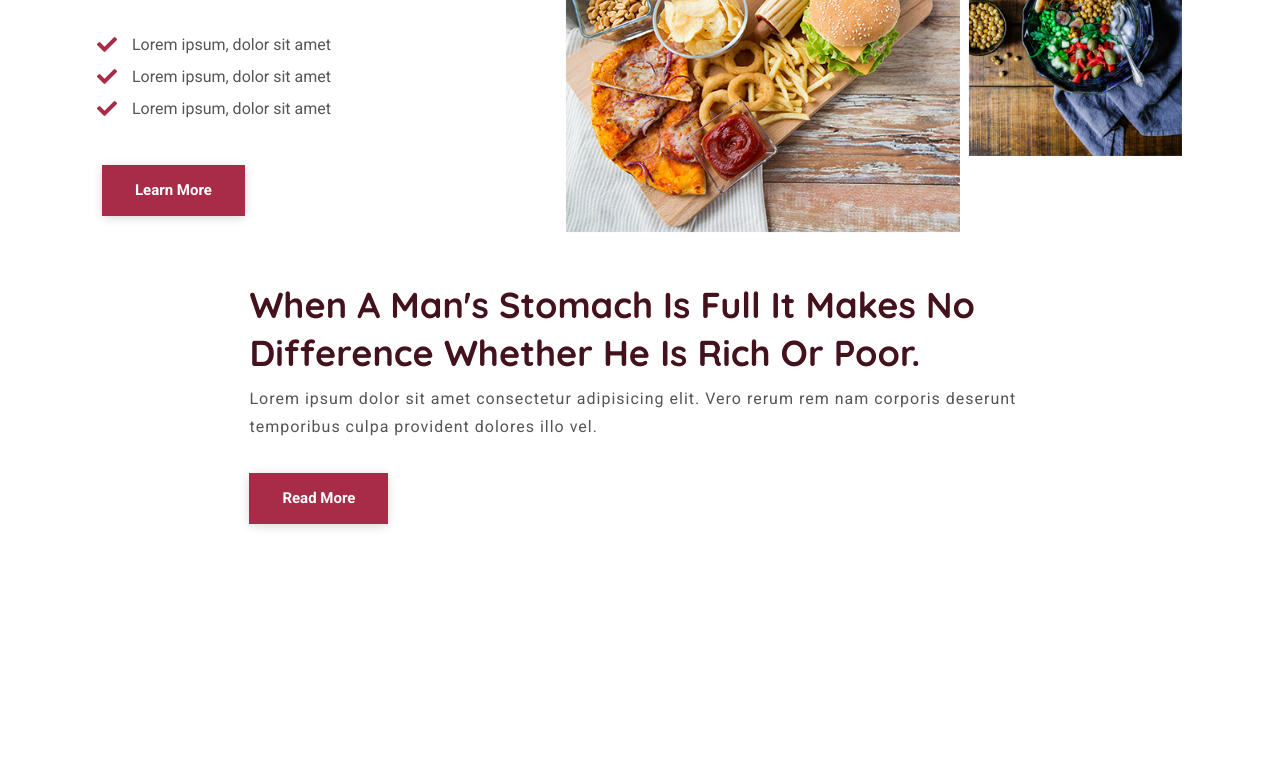
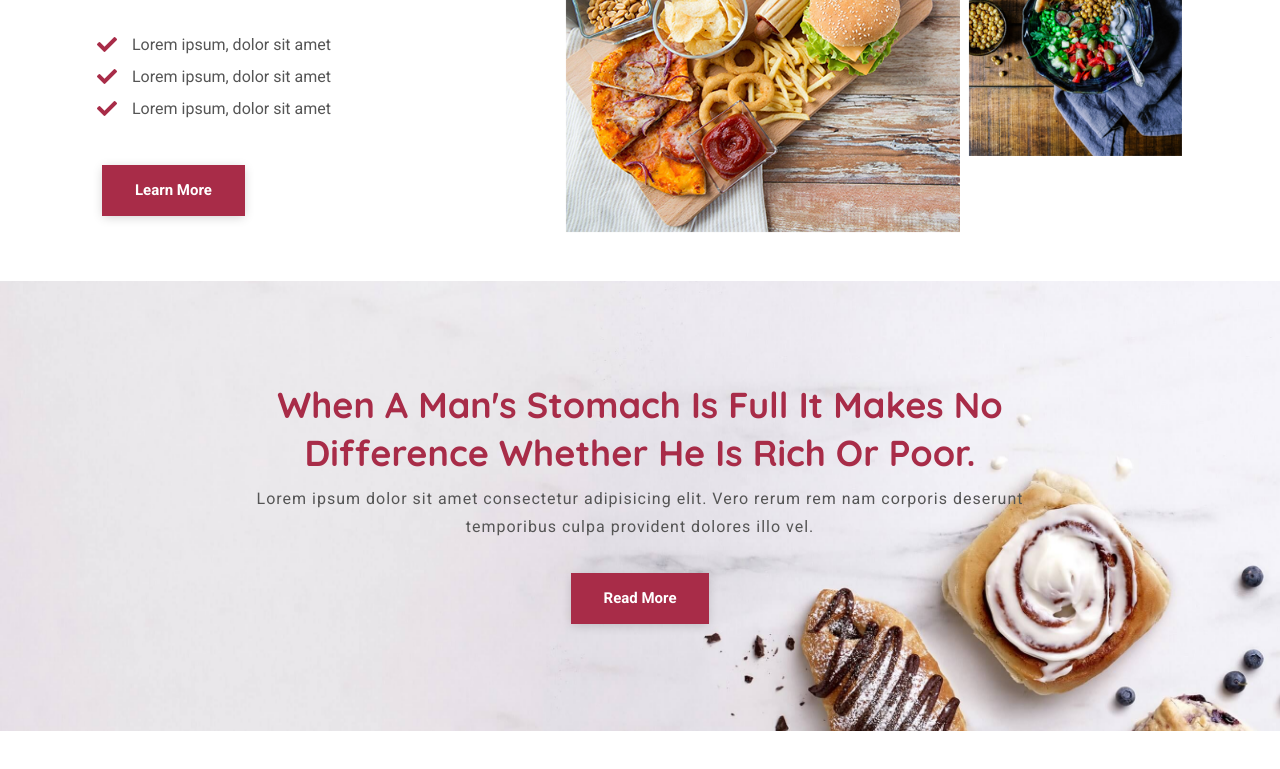
Before and after one commit to ankit-chauhan-codes/bootstrap-practice-two, a plain HTML site: page index.html in a window 1280 px wide. Shown: the part 1923-2692 px from the top of the page. Before the commit the page ends 2579 px from the top, so only its background shows below. Drawn offline with nearby package versions, Linux system fonts and the light colour scheme.

Commit message:
styled story section

```diff
--- a/css/style.css
+++ b/css/style.css
@@ -333,4 +333,21 @@ p{
     vertical-align: middle;
     font-weight: 900;
 }
+/* Food type */
+
+/* Story */
+
+.story-section{
+    width: 100%;
+    height: 28.125rem;
+    background: url(../images/bg/bg-2.jpg) no-repeat center;
+    background-size: cover;
+    padding-top: 100px;
+    text-align: center;
+}
+
+.story-section h2{
+    color: var(--primary-color);
+}
+/* Story */
 /* About Section */
```
